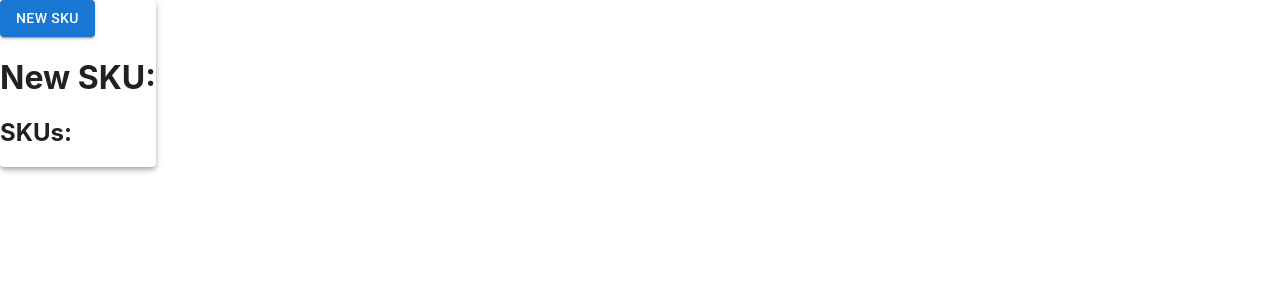
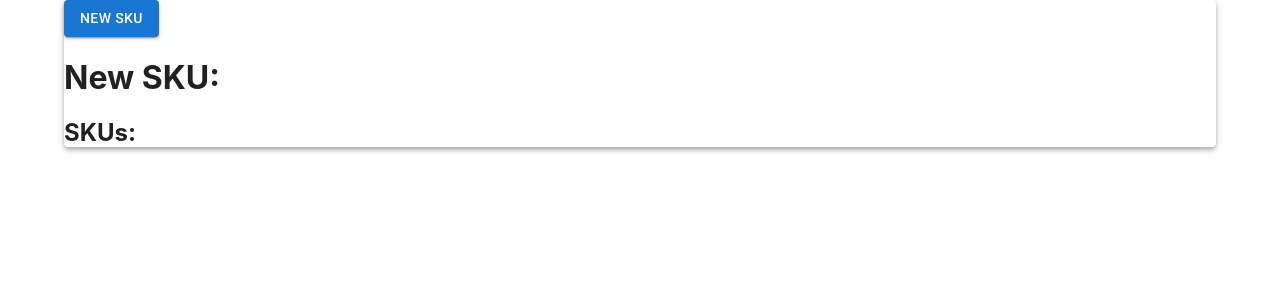
Before and after one commit to damianjuan/SKU_Generator, a React (Create React App) app in the folder sku-generator/: page / in a window 1280 px wide. Shown: the top 300 px of the page. Built offline with nearby package versions, Linux system fonts and the light colour scheme.

Commit message:
style changes

```diff
--- a/sku-generator/src/App.js
+++ b/sku-generator/src/App.js
@@ -1,5 +1,5 @@
 import { useState, useEffect } from 'react';
-import { Button, Paper, Box } from '@mui/material';
+import { Button, Paper, Box, Container } from '@mui/material';
 //import './App.css';
 
 const App = () => {
@@ -36,12 +36,7 @@ const App = () => {
   console.log(skuList);
   return (
 
-    <Box
-      sx={{
-        display: 'flex',
-        flexWrap: 'wrap',
-      }}
-    >
+    <Container>
       <Paper elevation={4}>
         {/* <button>show my saved SKUs</button> */}
         <Button variant="contained" onClick={generateNewSku}>New SKU</Button>
@@ -51,7 +46,8 @@ const App = () => {
           <h3>{sku}</h3>
         ))}
       </Paper>
-    </Box>
+    </Container>
+
 
 
   );
```
